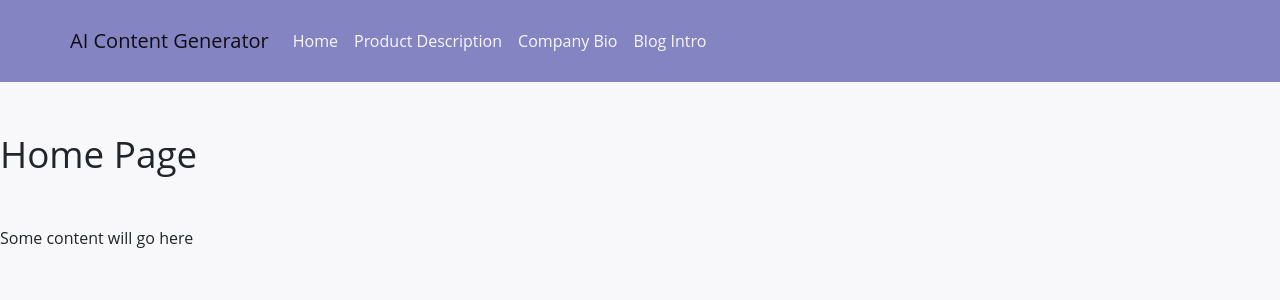
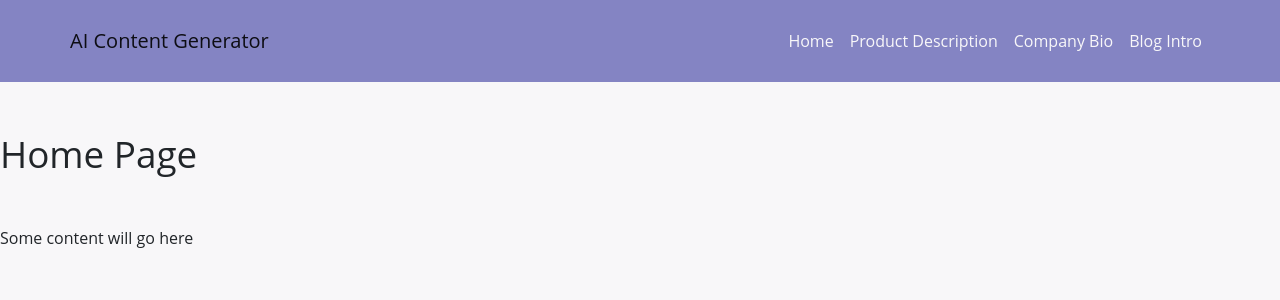
Before and after one commit to ash1eygrace/ai-content, a React (Create React App) app in the folder copyai/: page / in a window 1280 px wide. Shown: the top 300 px of the page. Built offline with nearby package versions, Linux system fonts and the light colour scheme.

Commit message:
align nav items right

```diff
--- a/copyai/src/components/Navigation.js
+++ b/copyai/src/components/Navigation.js
@@ -12,7 +12,7 @@ class Navigation extends Component {
                     </Nav>
                     <Navbar.Toggle/>
                     <Navbar.Collapse>
-                    <Nav>
+                    <Nav className="ml-auto">
                         <Nav.Link href="/">Home</Nav.Link>
                         <Nav.Link href="product-description">Product Description</Nav.Link>
                         <Nav.Link href="company-bio">Company Bio</Nav.Link>
```
